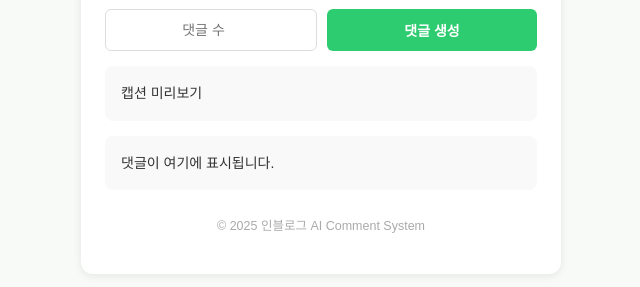
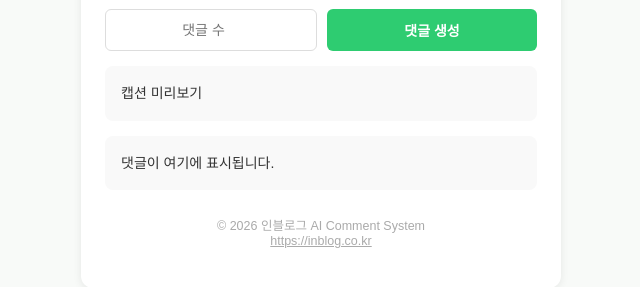
Before and after one commit to hascompany/ig-commenter, a website: page views/index.html in a window 1280 px wide. Shown: the part 171-458 px from the top of the page, without its empty margins (319-959 px from the left). Drawn offline with Linux system fonts and the light colour scheme; a web font is replaced by a local one.

Commit message:
Footer: update year to 2026 and add inblog.co.kr link (#2)
Claude-Session: https://claude.ai/code/session_01JhNPso67D9U37YDppmpv8t

Co-authored-by: Claude <noreply@anthropic.com>

```diff
--- a/views/index.html
+++ b/views/index.html
@@ -64,6 +64,7 @@
     }
 
     footer { margin-top:25px; font-size:12.5px; color:#aaa; }
+    footer a { color:#aaa; text-decoration:underline; }
 
     /* 모바일 */
     @media (max-width:480px){
@@ -94,7 +95,10 @@
     <!-- 전체 복사 -->
     <button id="copyAll">모든 댓글 복사</button>
 
-    <footer>© 2025 인블로그 AI Comment System</footer>
+    <footer>
+      © 2026 인블로그 AI Comment System<br />
+      <a href="https://inblog.co.kr" target="_blank" rel="noopener">https://inblog.co.kr</a>
+    </footer>
   </div>
 
   <script>
```
